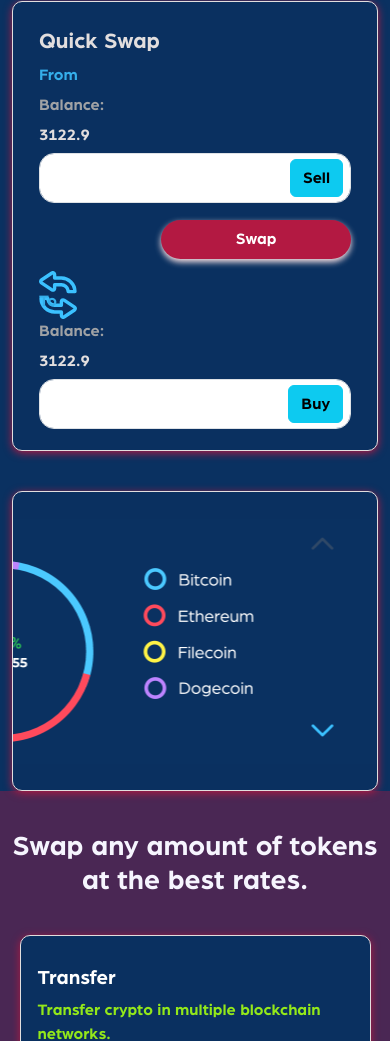
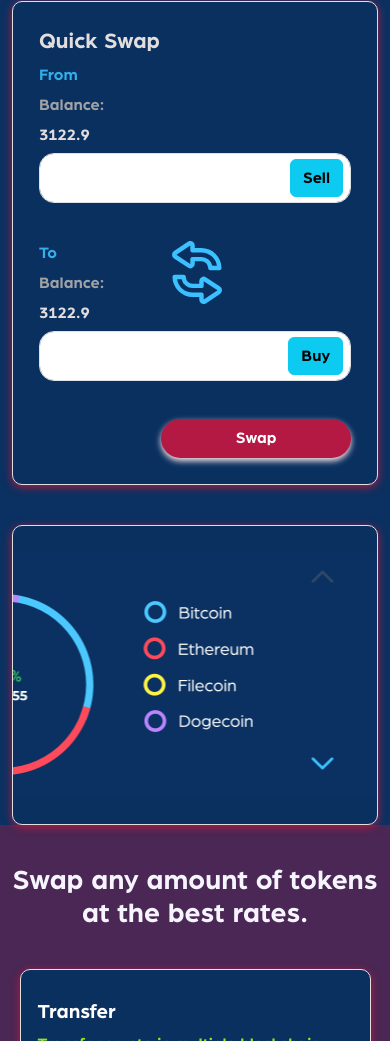
Before and after one commit to Ameriswap/FinalDesignHtmlCss, a plain HTML site: page index.html in a window 390 px wide. Shown: the part 1842-2883 px from the top of the page. Drawn offline with Linux system fonts and the light colour scheme.

Commit message:
fixed swap container mobile view

```diff
--- a/custom_style.css
+++ b/custom_style.css
@@ -184,7 +184,7 @@
     width: 38px;
     position: relative;
     top: 30px;
-
+    left: 10px;
 }
 
 .swap-box1 .from {
@@ -202,7 +202,7 @@
 }
 
 .swap-box1 .first-row {
-    height: 157px;
+    height: auto;
 }
 
 .swap-box1 .first-row .col-md-5 {
--- a/index.html
+++ b/index.html
@@ -135,7 +135,7 @@
                     <button class="btn btn-info">Sell</button>
                   </div>
                 </div>
-                <div class="col-md-2">
+                <div class="col-md-2 swap-container">
                   <img class="swap" src="image/icons/swap.svg"/>
                 </div>
                 <div class="col-md-5">
--- a/media.css
+++ b/media.css
@@ -55,7 +55,18 @@
     }
     .swap-box1
     {
-        height: 450px;
+        height: auto;
+    }
+    .swap-box1 .swap {
+        width: 50px;
+        position: absolute;
+        top: 0 !important;
+        left: 27px;
+    }
+    .swap-box1 .swap-container {
+        position: relative;
+        margin: 0 auto;
+        width: 101px;
     }
     .bg-amweriswap-content4
     {
```
